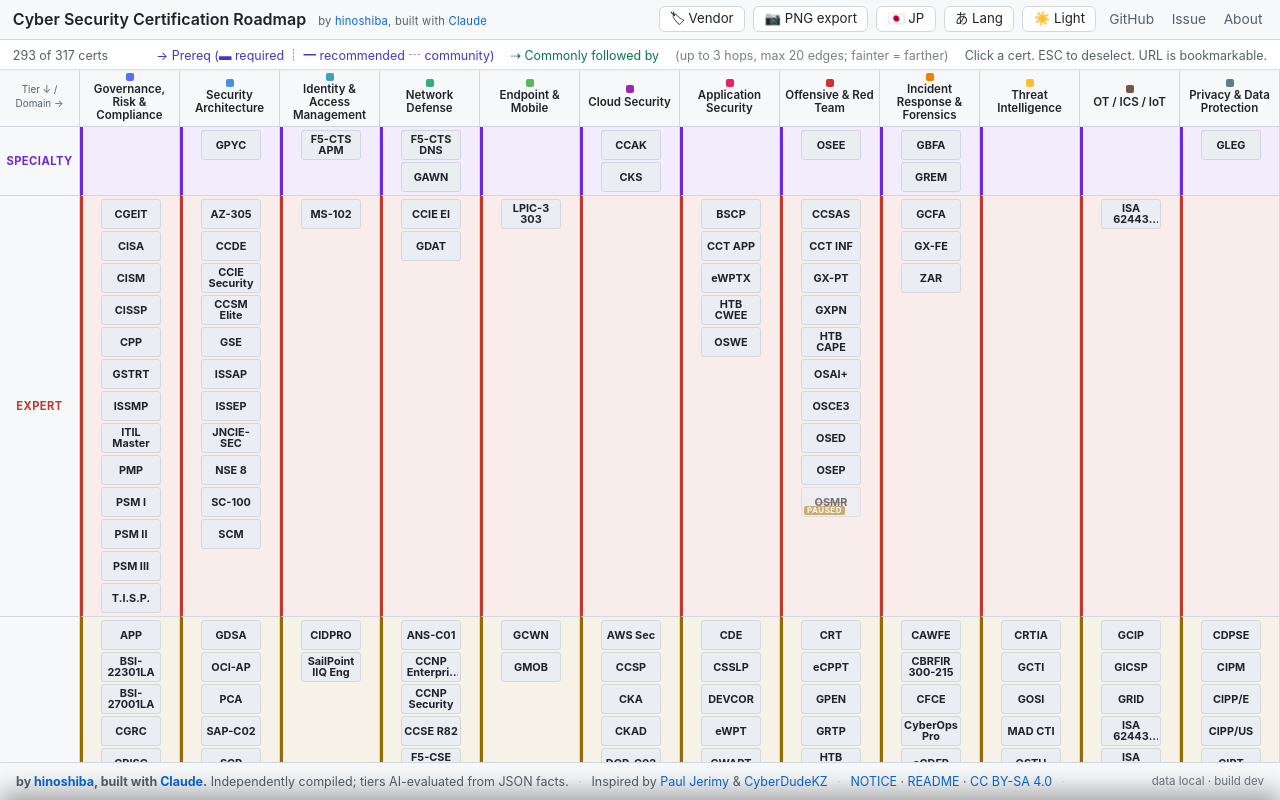
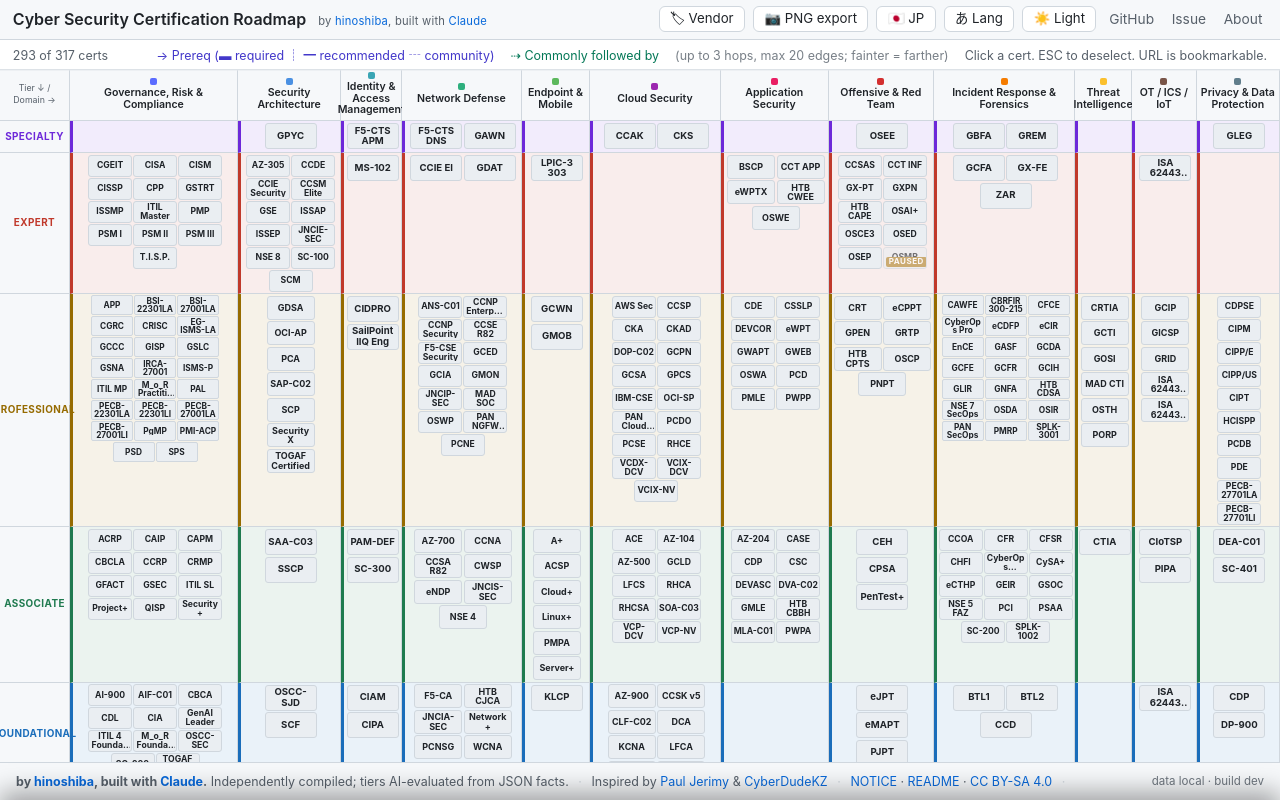
Before and after one commit to hinoshiba/CyberSecurityCertificationRoadmap, a plain HTML site: page index.html in a window 1280 px wide. Drawn offline with Linux system fonts and the light colour scheme.

Commit message:
improved layout

```diff
--- a/assets/css/styles.css
+++ b/assets/css/styles.css
@@ -223,12 +223,12 @@
   z-index: 12;
   background: var(--panel);
   text-align: center;
-  font-size: 0.62rem;
+  font-size: 0.55rem;
   color: var(--muted);
   display: flex;
   align-items: center;
   justify-content: center;
-  padding: 0.3rem;
+  padding: 0.2rem;
 }
 
 .domain-head {
@@ -237,19 +237,19 @@
   z-index: 8;
   background: var(--panel);
   text-align: center;
-  font-size: 0.72rem;
+  font-size: 0.66rem;
   font-weight: 600;
   color: var(--text);
-  padding: 0.3rem 0.25rem;
+  padding: 0.25rem 0.2rem;
   display: flex;
   flex-direction: column;
   align-items: center;
   justify-content: center;
   gap: 0.15rem;
-  min-height: 42px;
+  min-height: 36px;
 }
-.domain-head .swatch { width: 8px; height: 8px; border-radius: 2px; }
-.domain-head .label { line-height: 1.12; }
+.domain-head .swatch { width: 7px; height: 7px; border-radius: 2px; }
+.domain-head .label { line-height: 1.1; }
 
 .tier-head {
   position: sticky;
@@ -260,12 +260,12 @@
   display: flex;
   align-items: center;
   justify-content: center;
-  font-size: 0.7rem;
+  font-size: 0.62rem;
   font-weight: 700;
   text-transform: uppercase;
   letter-spacing: 0.04em;
   border-right: 1px solid var(--border);
-  padding: 0.3rem 0.15rem;
+  padding: 0.25rem 0.1rem;
 }
 .tier-head[data-tier="introductory"] { color: var(--tier-introductory); }
 .tier-head[data-tier="foundational"] { color: var(--tier-foundational); }
@@ -277,14 +277,18 @@
 .cell {
   display: flex;
   flex-wrap: wrap;
-  gap: 2px;
-  padding: 3px;
+  gap: 1.5px;
+  padding: 2px;
   align-content: flex-start;
   justify-content: center;
-  min-height: 38px;
+  min-height: 32px;
   background: var(--panel-2);
 }
 .cell.empty { background: var(--bg); }
+/* Density-adaptive cells: tighter gap + padding when many cards must fit. */
+.cell.cell-medium     { gap: 1.5px; padding: 1.5px; }
+.cell.cell-dense      { gap: 1px;   padding: 1.5px; }
+.cell.cell-very-dense { gap: 1px;   padding: 1px; }
 /* Subtle tier-tinted background — uses color-mix so it works on both
    themes without needing per-theme overrides. The 9% mix keeps the
    panel-2 background dominant; the tier color only hints. */
@@ -302,8 +306,8 @@
   justify-content: center;
   align-items: center;
   text-align: center;
-  width: 60px;
-  height: 30px;            /* strict 2:1 width:height */
+  width: 52px;
+  height: 26px;            /* roughly 2:1 width:height */
   padding: 1px 2px;
   border: 1px solid var(--border);
   border-radius: 3px;
@@ -323,7 +327,7 @@
 }
 .cert-card .abbr {
   font-weight: 700;
-  font-size: 0.68rem;
+  font-size: 0.6rem;
   line-height: 1.05;
   word-break: break-word;
   max-width: 100%;
@@ -333,6 +337,17 @@
   overflow: hidden;
   text-overflow: ellipsis;
 }
+
+/* Density-adaptive card sizing — applied via the cell's density class.
+   Cards in dense cells shrink uniformly so all cards in the same cell
+   stay aligned (avoids ragged rows). The clickable area never goes
+   below ~40×18px to keep mouse / touch targets reasonable. */
+.cell.cell-medium .cert-card     { width: 48px; height: 24px; }
+.cell.cell-medium .cert-card .abbr     { font-size: 0.56rem; }
+.cell.cell-dense  .cert-card     { width: 44px; height: 22px; padding: 1px; }
+.cell.cell-dense  .cert-card .abbr     { font-size: 0.54rem; line-height: 1; }
+.cell.cell-very-dense .cert-card { width: 42px; height: 20px; padding: 0 1px; border-radius: 2px; }
+.cell.cell-very-dense .cert-card .abbr { font-size: 0.52rem; line-height: 1; }
 /* Vendor name is intentionally hidden on the compact card.
    Full vendor info appears in the detail panel and the cert hover title. */
 .cert-card .vendor { display: none; }
--- a/assets/js/render.js
+++ b/assets/js/render.js
@@ -27,14 +27,32 @@
   root.innerHTML = "";
   const lang = ui.labelLang === "ja" ? "ja" : "en";
 
-  // Responsive 100% width:
-  //   80px tier-label + 12 equal-fraction columns at minmax(70px, 1fr).
-  // 70px floor accommodates one 60px card per row plus padding, so cards
-  // wrap onto multiple rows in dense cells rather than pushing the matrix
-  // wider than the viewport. Total min: 80 + 12×70 = 920px (fits standard
-  // laptops); on FHD/2K each column expands to fit 2-3 cards per row.
-  root.style.gridTemplateColumns =
-    `80px repeat(${domains.length}, minmax(70px, 1fr))`;
+  // Per-domain cert counts → sqrt-weighted column fractions.
+  // Domains with many certs (governance-risk has 76) get more horizontal
+  // space than sparse domains (threat-intel has 7) without dominating —
+  // sqrt softens the spread so the densest column is ~3× the sparsest
+  // rather than ~10× under linear weighting. Each column still has a
+  // minmax floor so single-card cells stay readable.
+  const countsByDomain = new Map(domains.map(d => [d.id, 0]));
+  for (const c of certs) {
+    if (countsByDomain.has(c.domain)) {
+      countsByDomain.set(c.domain, countsByDomain.get(c.domain) + 1);
+    }
+  }
+  const fractions = domains.map(d => {
+    const n = countsByDomain.get(d.id) || 0;
+    // sqrt with a floor of 4 so a 0-cert domain doesn't collapse and a
+    // 1-cert domain still gets a sane minimum width. Multiplied so the
+    // numbers are >1 (CSS rounds 0.x fr unpredictably across browsers).
+    return Math.max(2, Math.sqrt(Math.max(n, 4)) * 1.4);
+  });
+  const colTemplate = fractions
+    .map(f => `minmax(56px, ${f.toFixed(2)}fr)`)
+    .join(" ");
+  // 70px tier-label column + N proportional domain columns. 70 leaves
+  // enough room for the longest tier label "プロフェッショナル" without
+  // ugly wrapping at the new smaller tier-head font size.
+  root.style.gridTemplateColumns = `70px ${colTemplate}`;
 
   // Header row
   const corner = document.createElement("div");
@@ -87,6 +105,13 @@
 
       const list = buckets.get(`${t.id}|${d.id}`) || [];
       if (list.length === 0) cell.classList.add("empty");
+      // Density-adaptive sizing: thresholds tuned from the actual data
+      // distribution where the densest cell holds ~26 certs and most
+      // populated cells hold 5–13. The classes shrink card width / height
+      // / font-size proportionally in CSS.
+      else if (list.length >= 18) cell.classList.add("cell-very-dense");
+      else if (list.length >= 10) cell.classList.add("cell-dense");
+      else if (list.length >= 5)  cell.classList.add("cell-medium");
 
       for (const c of list) {
         const card = document.createElement("a");
```
